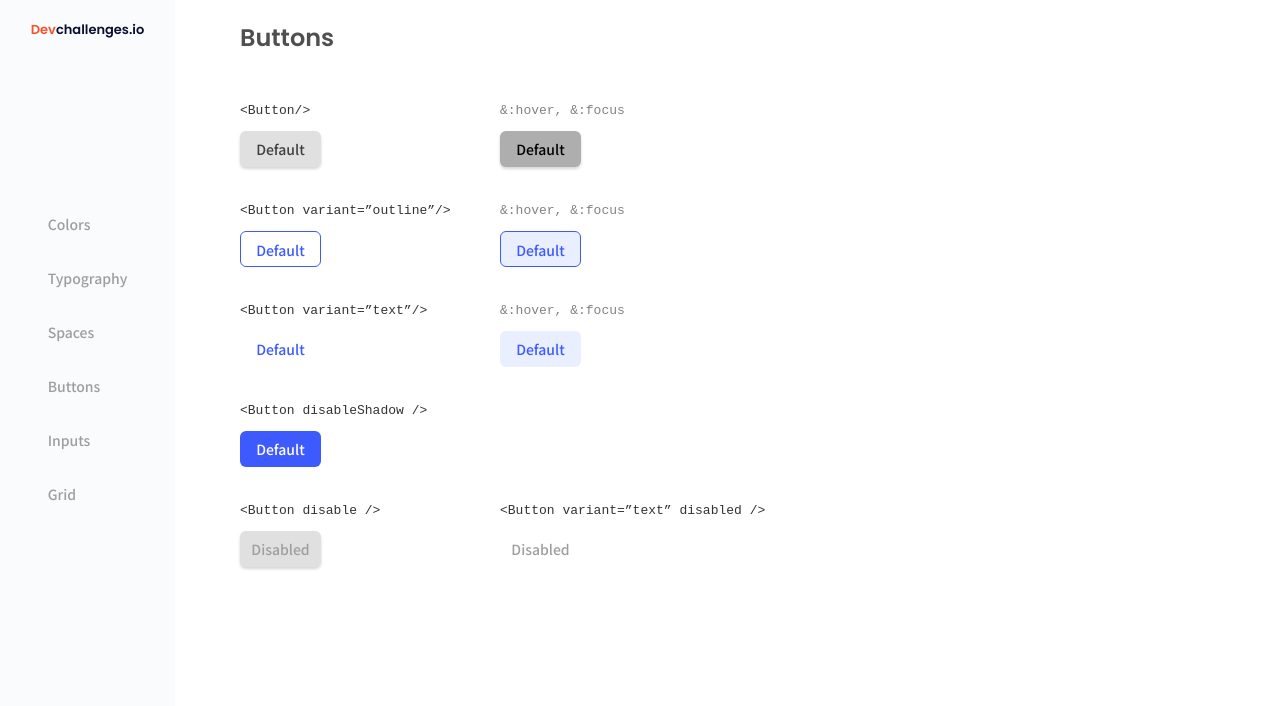
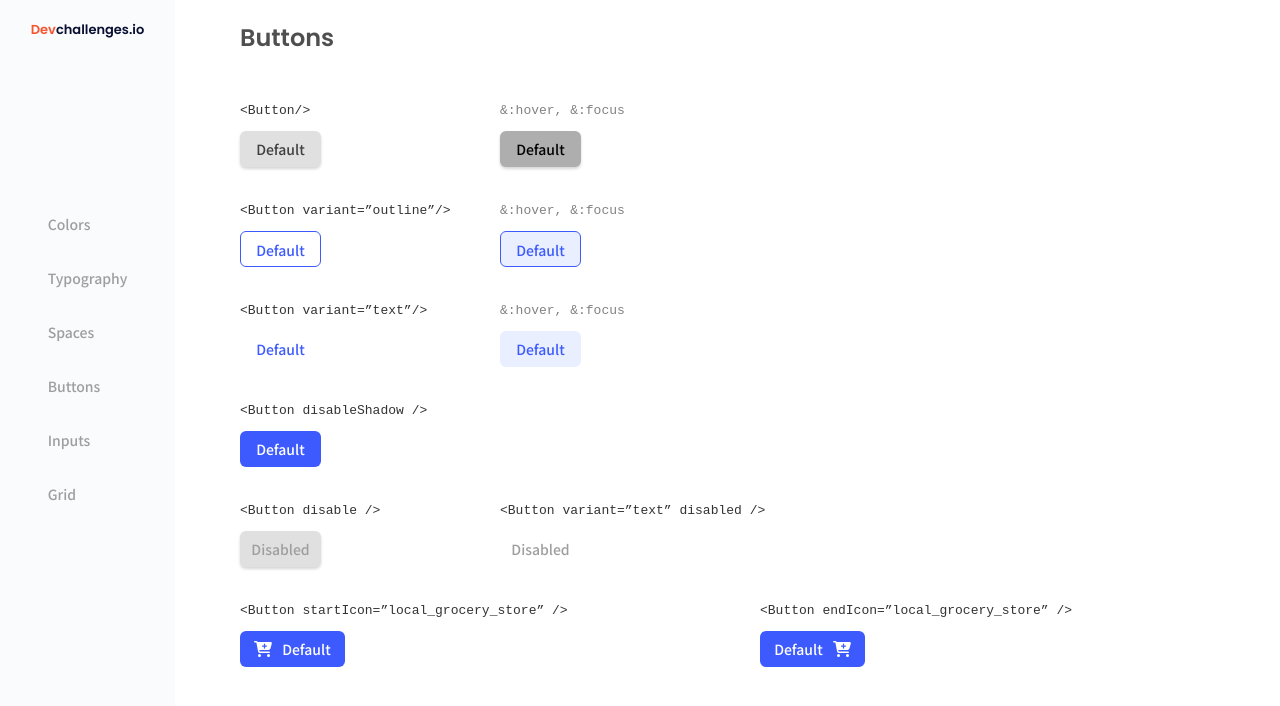
Before and after one commit to Leydisfh/Button-component, a React (Vite) app: page / in a window 1280 px wide. Shown: the top 706 px of the page. Built offline with nearby package versions, Linux system fonts and the light colour scheme.

Commit message:
localGrocery created

```diff
--- a/package.json
+++ b/package.json
@@ -10,8 +10,10 @@
     "preview": "vite preview"
   },
   "dependencies": {
+    "icons": "^1.0.0",
     "react": "^18.2.0",
-    "react-dom": "^18.2.0"
+    "react-dom": "^18.2.0",
+    "react-icons": "^4.12.0"
   },
   "devDependencies": {
     "@types/react": "^18.2.37",
--- a/src/App.jsx
+++ b/src/App.jsx
@@ -5,6 +5,7 @@ import "./Styles/btnStyles/btnOutline.css";
 import "./Styles/btnStyles/btnText.css";
 import "./Styles/btnStyles/disableShadow.css";
 import "./Styles/btnStyles/disable.css";
+import "./Styles/btnStyles/localGrocery.css";
 
 import Aside from './Components/Aside';
 import { buttons } from "./variables";
@@ -29,6 +30,7 @@ function App() {
                   newClass={btn.newClass}
                   textCode={btn.textCode}
                   textClass={btn.textClass}
+                  icon={btn.icon}
                 />
               ))}
             </div>
--- a/src/Components/Buttons.jsx
+++ b/src/Components/Buttons.jsx
@@ -1,5 +1,5 @@
 import "../Styles/btnBase.css";
-const ButtonsElements = ({id, textCode,textClass, btnTitle, newClass}) => {
+const ButtonsElements = ({id, textCode,textClass,icon ,btnTitle, newClass}) => {
 
 const claseBase = `btnBase  ${newClass}`
 
@@ -12,6 +12,7 @@ const claseBase = `btnBase  ${newClass}`
         </pre>
       </aside>
       <button className= {claseBase} >
+       <img src= {icon}/>
         {btnTitle}
       </button>
     </section>
--- /dev/null
+++ b/src/Styles/btnStyles/localGrocery.css
@@ -0,0 +1,24 @@
+.flex-card{
+    width: 105px !important;
+    display: flex;
+    align-items: center;
+    justify-content: center;
+    gap: 10px;
+}
+
+
+
+#btn010{
+    grid-column: 1/2;
+    grid-row: 6/7;
+}
+
+#btn011{
+    grid-column: 3/4;
+    grid-row: 6/7;
+}
+
+
+#btn011 button{
+    flex-direction: row-reverse;
+}
--- a/src/variables.js
+++ b/src/variables.js
@@ -1,4 +1,3 @@
-
 
 export const interfaceElements = [
 {
@@ -116,5 +115,28 @@ export const buttons = [
                 }
             ]
         },
+        {
+            category:"local_grocery",
+            buttons:[
+                {
+                    id:"btn010",
+                    icon: "src/assets/icons/cart.svg",
+                    textCode:`<Button startIcon=”local_grocery_store” />`,
+                    textClass: "btn_dark__text",
+                    btnTitle: "Default",
+                    newClass:"btn__dark_background flex-card"
+
+                },
+                {
+                    id:"btn011",
+                    icon: "src/assets/icons/cart.svg",
+                    textCode:`<Button endIcon=”local_grocery_store” />`,
+                    textClass: "btn_dark__text",
+                    btnTitle: "Default",
+                    newClass:"btn__dark_background flex-card"
+
+                }
+            ]
+        }
 
     ]
```
Also changed, not shown: src/assets/icons/cart.svg (added), 1 other file (tests, documents, lock files or other folders).
